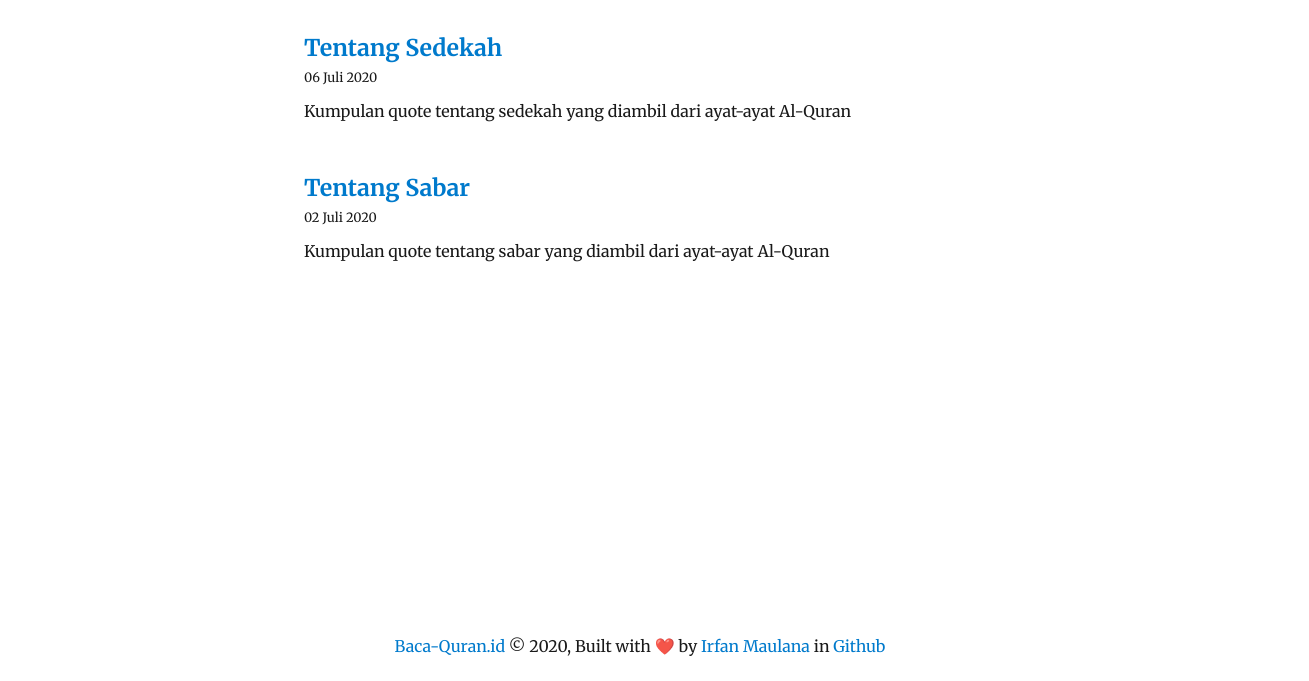
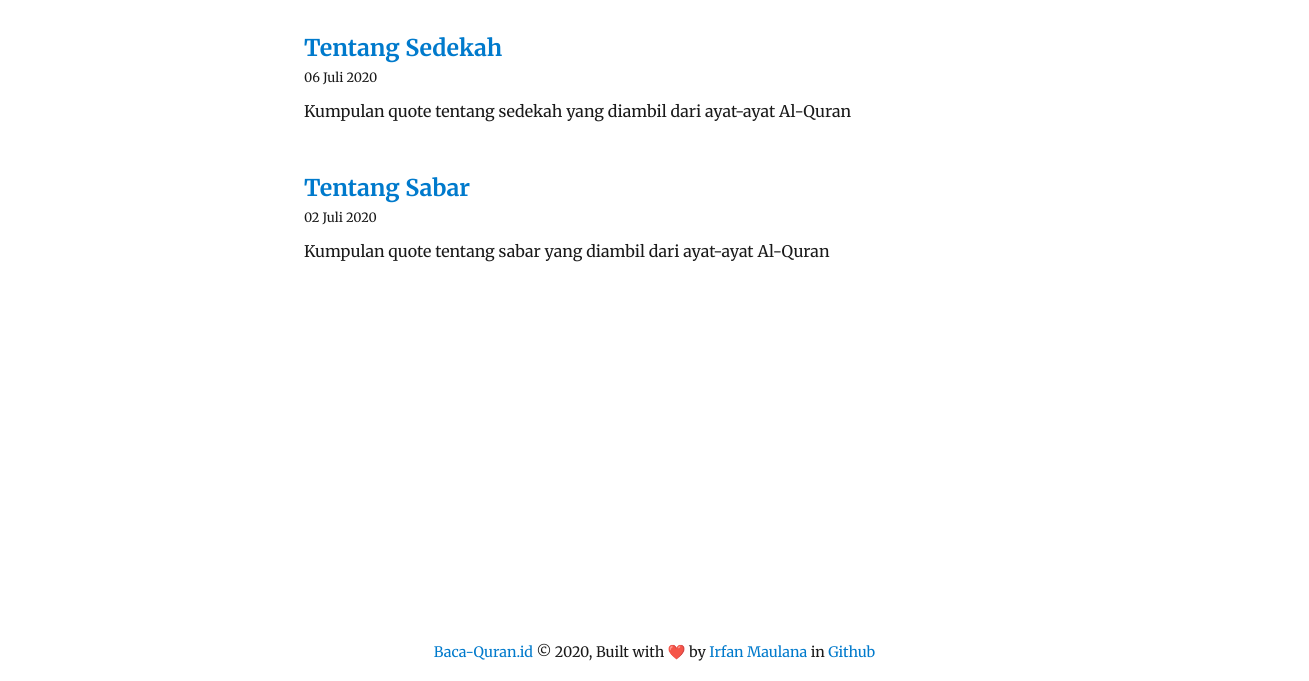
Before and after one commit to mazipan-quran-offline/stories, a website: page src/index.html in a window 1280 px wide. Shown: the part 119-800 px from the top of the page, 1309 px wide, since content can reach past the window. Drawn offline with Linux system fonts and the light colour scheme.

Commit message:
Update index.html

```diff
--- a/src/index.html
+++ b/src/index.html
@@ -259,8 +259,10 @@
 		}
 
 		footer {
+                        padding: .5em 1em;
 			width: 100%;
 			text-align: center;
+                        font-size: 0.9rem;
 		}
 
 		footer a {
```
